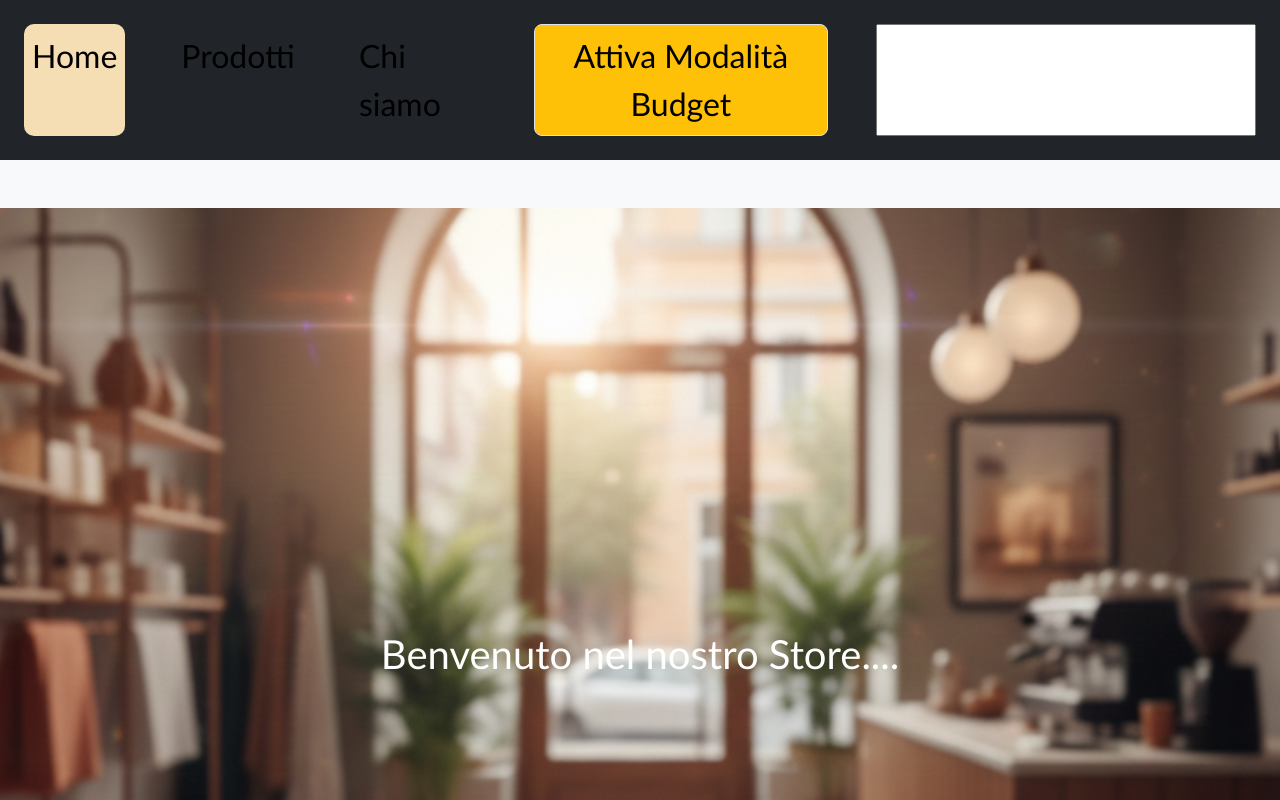
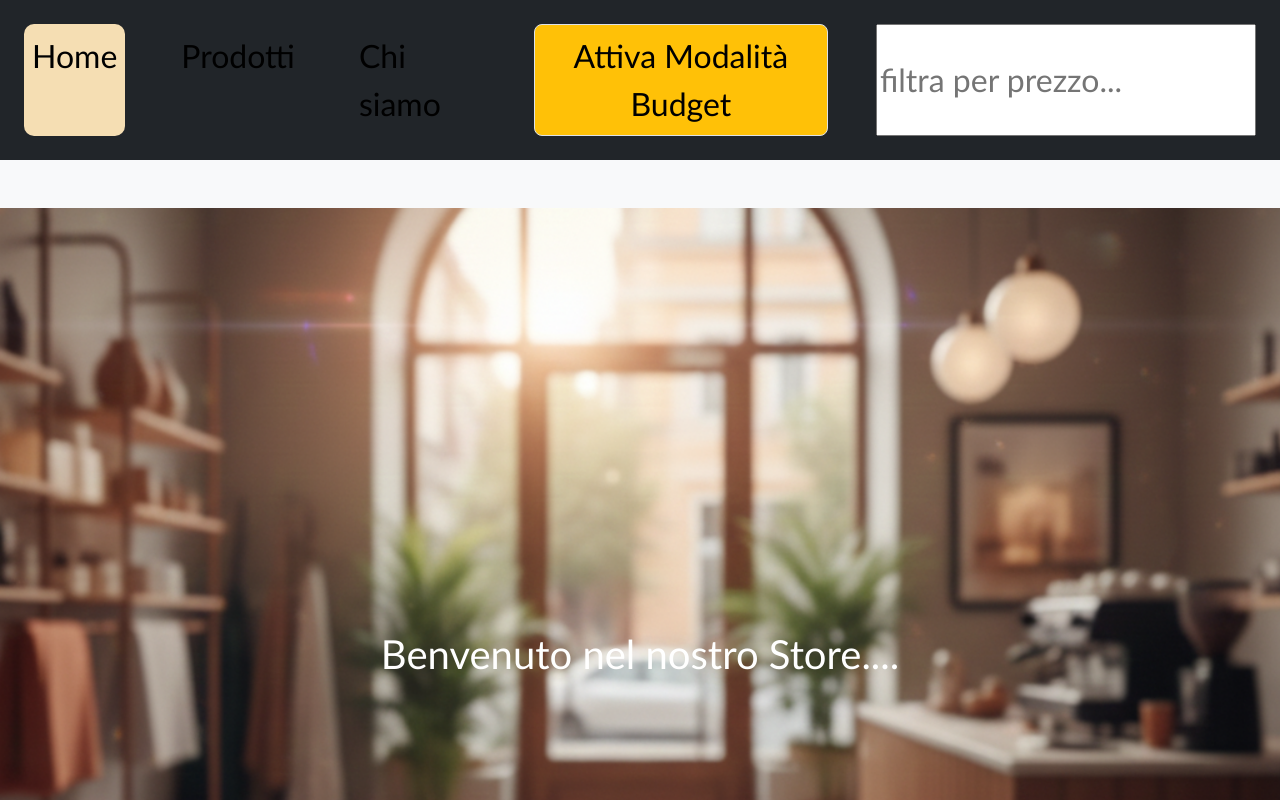
Before and after one commit to pierluigi-ruffolo/react-context-api, a React (Vite) app: page / in a window 1280 px wide. Shown: the top 800 px of the page. Built offline with nearby package versions, Linux system fonts and the light colour scheme.

Commit message:
feat: modifiche

```diff
--- a/src/components/Nav.jsx
+++ b/src/components/Nav.jsx
@@ -44,7 +44,12 @@ export default function Nav() {
           : "Disattiva Modalità Budget"}
       </button>
 
-      <input type="number" id="number" onChange={onCLickInputNum} />
+      <input
+        type="number"
+        id="number"
+        onChange={onCLickInputNum}
+        placeholder="filtra per prezzo..."
+      />
     </>
   );
 }
```
